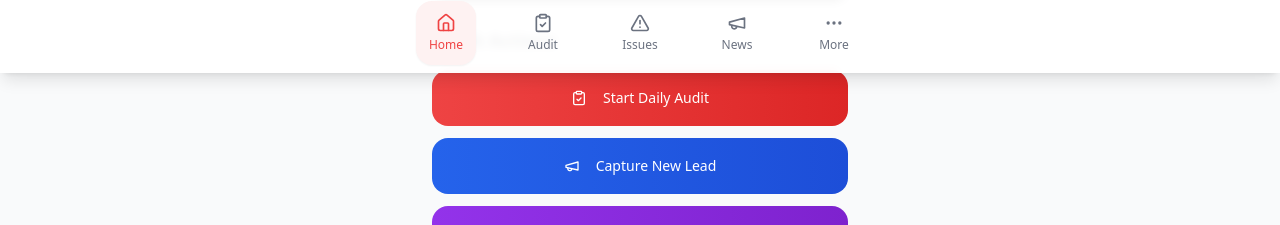
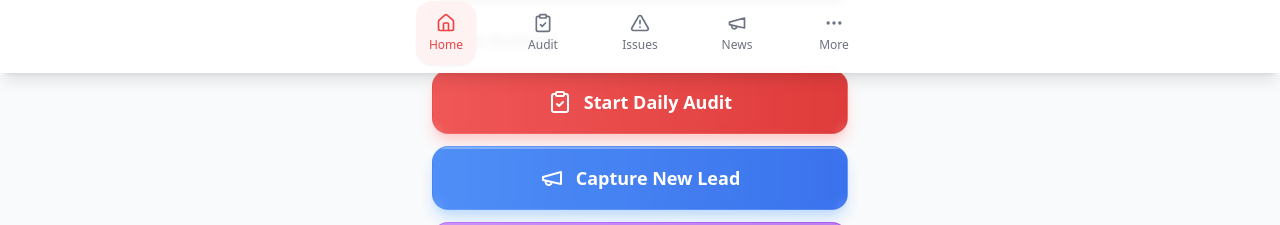
Before and after one commit to coolk4u/celekt-store-command-center, a React (Vite) app: page / in a window 1280 px wide. Shown: the part 727-952 px from the top of the page. Built offline with nearby package versions, Linux system fonts and the light colour scheme; sample sign-in values are in the browser's storage; grey boxes are pictures that could not be loaded.

Commit message:
Add gradient, border, and shadow to buttons
Apply gradient, border, and shadow to the quick action buttons on the dashboard to improve their card-like representation.
-edited src/pages/Dashboard.tsx

```diff
--- a/src/pages/Dashboard.tsx
+++ b/src/pages/Dashboard.tsx
@@ -73,32 +73,37 @@ const Dashboard = () => {
     {
       title: 'Start Daily Audit',
       action: () => navigate('/audit'),
-      gradient: 'from-primary to-red-600',
-      icon: ClipboardCheck
+      gradient: 'from-red-500 to-red-600',
+      icon: ClipboardCheck,
+      shadowColor: 'shadow-red-200'
     },
     {
       title: 'Capture New Lead',
       action: () => navigate('/lead-capture'),
-      gradient: 'from-blue-600 to-blue-700',
-      icon: Megaphone
+      gradient: 'from-blue-500 to-blue-600',
+      icon: Megaphone,
+      shadowColor: 'shadow-blue-200'
     },
     {
       title: 'Demo Requests',
       action: () => navigate('/demo-requests'),
-      gradient: 'from-purple-600 to-purple-700',
-      icon: TrendingUp
+      gradient: 'from-purple-500 to-purple-600',
+      icon: TrendingUp,
+      shadowColor: 'shadow-purple-200'
     },
     {
       title: 'Approved Sales',
       action: () => navigate('/approved-sales'),
-      gradient: 'from-green-600 to-green-700',
-      icon: CheckCircle
+      gradient: 'from-green-500 to-green-600',
+      icon: CheckCircle,
+      shadowColor: 'shadow-green-200'
     },
     {
       title: 'Raise New Issue',
       action: () => navigate('/raise-issue'),
-      gradient: 'from-gray-600 to-gray-700',
-      icon: AlertTriangle
+      gradient: 'from-gray-500 to-gray-600',
+      icon: AlertTriangle,
+      shadowColor: 'shadow-gray-200'
     },
   ];
 
@@ -167,15 +172,25 @@ const Dashboard = () => {
           <h3 className="text-lg font-bold text-gray-900">Quick Actions</h3>
           <div className="space-y-3">
             {quickActions.map((action, index) => (
-              <Button
+              <div
                 key={index}
                 onClick={action.action}
-                className={`w-full h-14 bg-gradient-to-r ${action.gradient} hover:shadow-lg text-white font-medium rounded-2xl transition-all duration-200 hover:-translate-y-0.5`}
-                size="lg"
+                className={`relative w-full h-16 bg-gradient-to-r ${action.gradient} rounded-2xl cursor-pointer transition-all duration-300 hover:-translate-y-1 hover:shadow-2xl ${action.shadowColor} shadow-lg border border-white/20 backdrop-blur-sm overflow-hidden group`}
               >
-                <action.icon className="h-5 w-5 mr-2" />
-                {action.title}
-              </Button>
+                {/* Glass effect overlay */}
+                <div className="absolute inset-0 bg-white/10 backdrop-blur-sm"></div>
+
+                {/* Content */}
+                <div className="relative z-10 flex items-center justify-center h-full px-6">
+                  <action.icon className="h-6 w-6 text-white mr-3 group-hover:scale-110 transition-transform duration-200" />
+                  <span className="text-white font-semibold text-lg group-hover:text-white/90 transition-colors duration-200">
+                    {action.title}
+                  </span>
+                </div>
+
+                {/* Subtle highlight */}
+                <div className="absolute top-0 left-0 right-0 h-0.5 bg-white/30"></div>
+              </div>
             ))}
           </div>
         </div>
```
